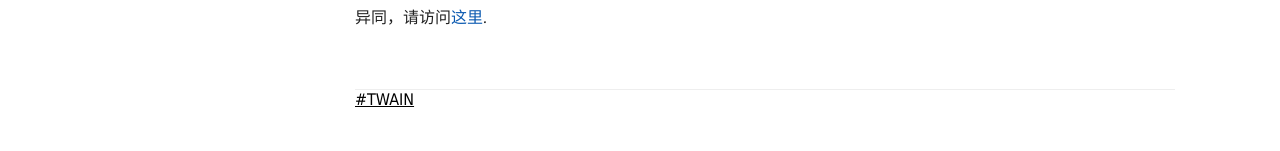
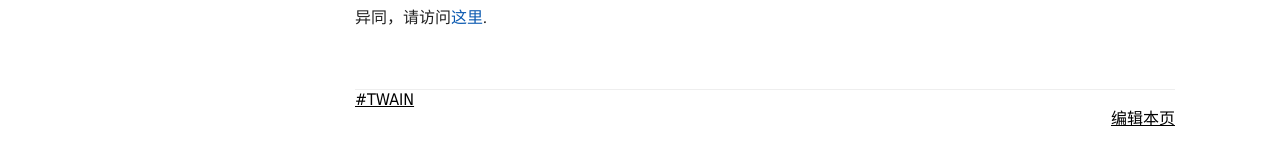
Before and after one commit to damingsoft/damingsoft.github.io, a Jekyll site: the page built from _posts/2021-04-29-Difference-between-TWAIN-and-WIA.md, in a window 1280 px wide and 1127 px high. Shown: the part 973-1124 px from the top of the window. Built offline with Jekyll 4.4.1, drawn with Linux system fonts in a browser that asks for light colours.

Commit message:
add a link to edit the page

```diff
--- a/_layouts/post.html
+++ b/_layouts/post.html
@@ -30,7 +30,9 @@ layout: default
     {%- endfor -%}
     </div>
   {%- endif -%}
-
+  <div class="edit" style="float:right">
+    <a href="https://github.com/damingsoft/damingsoft.github.io/edit/main/{{ page.path }}" target="_blank" title="编辑页面">编辑本页</a>
+  </div>
   {%- if site.plainwhite.disqus_shortname -%}
   <div id="disqus_thread" style="margin-top:25px"></div>
   <script>
```
